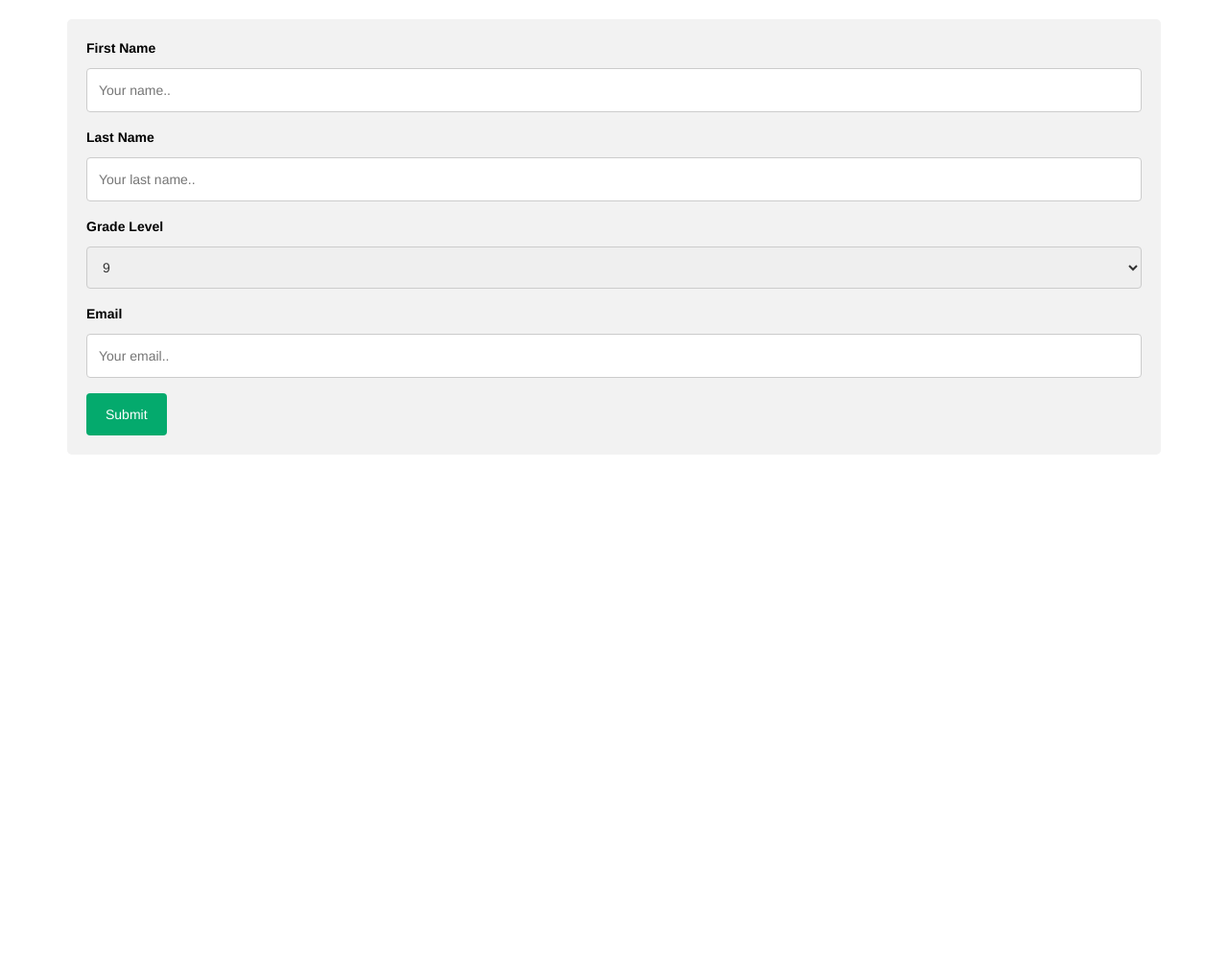
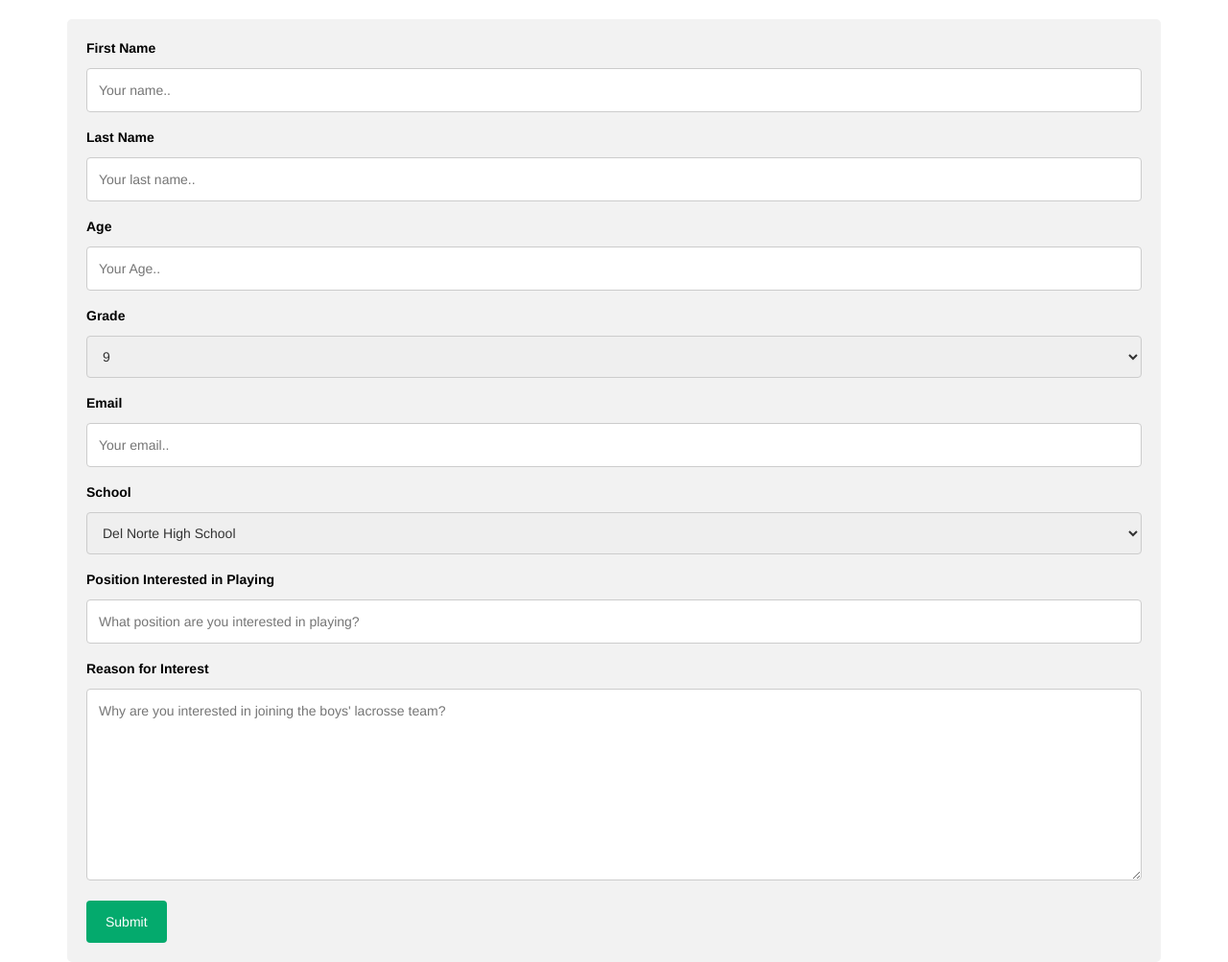
Before and after one commit to nighthawkcoders/lax, a Flask app: page /signup/ in a window 1280 px wide. Shown: the part 69-1072 px from the top of the page at 96% size. Before the commit the page ends 543 px from the top, so only its background shows below. Run offline with Flask 2, Linux system fonts and the light colour scheme; some libraries are stand-ins or nearby versions.

Commit message:
Team interest sign up

```diff
--- a/templates/signup.html
+++ b/templates/signup.html
@@ -3,7 +3,7 @@
 <html lang="en">
 <head>
     <meta charset="UTF-8">
-    <title>Email List Sign Up</title>
+    <title>Team Interest Sign Up</title>
 </head>
 <style>
     input[type=text], select, textarea {
@@ -47,7 +47,10 @@
         <label style="color: black" for="lname">Last Name</label>
         <input type="text" id="lname" name="lastname" placeholder="Your last name..">
 
-        <label style="color: black" for="grade">Grade Level</label>
+        <label style="color: black" for="age">Age</label>
+        <input type="text" id="age" name="age" placeholder="Your Age..">
+
+        <label style="color: black" for="grade">Grade</label>
         <select id="grade" name="grade">
             <option value="9">9</option>
             <option value="10">10</option>
@@ -58,9 +61,19 @@
         <label style="color: black" for="email">Email</label>
         <input type="text" id="email" name="email" placeholder="Your email..">
 
+        <label style="color: black" for="school">School</label>
+        <select id="school" name="school">
+            <option value="delnortehighschool">Del Norte High School</option>
+        </select>
 
-        <input type="submit" value="Submit">
+        <label style="color: black" for="position">Position Interested in Playing</label>
+        <input type="text" id="position" name="position" placeholder="What position are you interested in playing?">
 
+        <label style="color: black" for="subject">Reason for Interest</label>
+        <textarea id="interest" name="interest" placeholder="Why are you interested in joining the boys' lacrosse team?" style="height:200px"></textarea>
+
+        <form>
+            <input type="submit" value="Submit">
         </form>
 
 </div>
```
